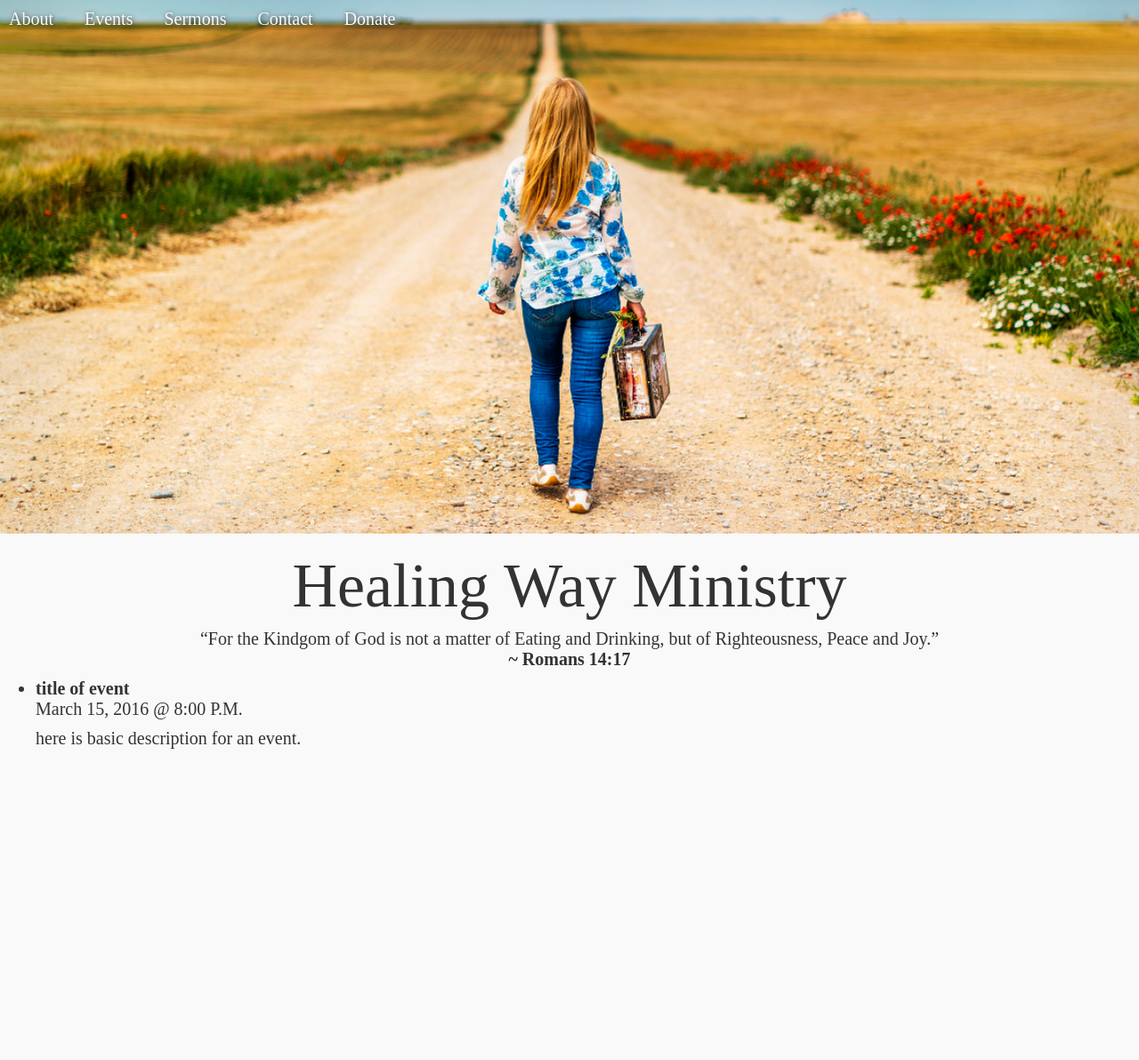
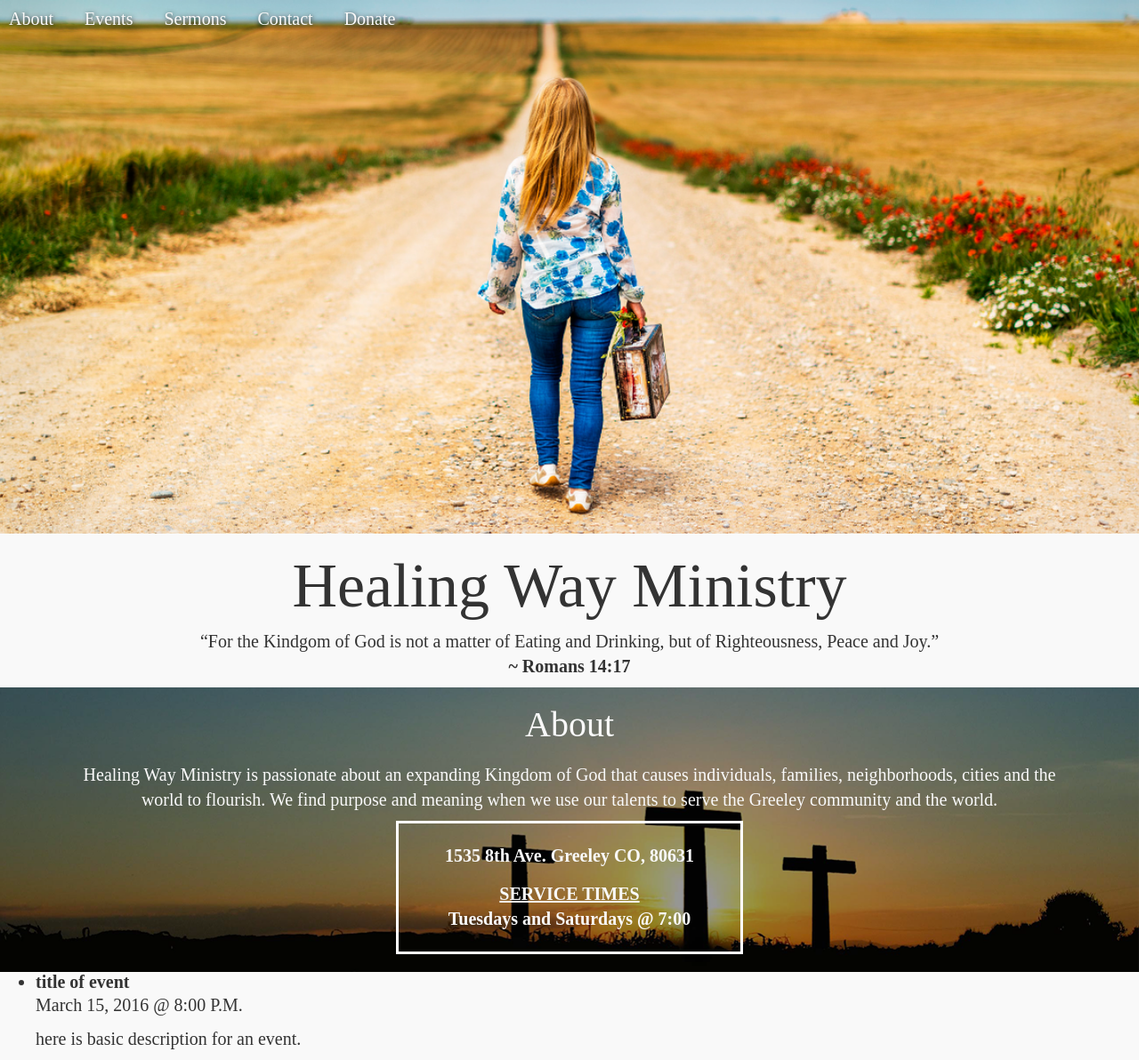
Before and after one commit to JWizerd/healing_way_ministry, a Jekyll site: the page built from index.html, in a window 1280 px wide. Shown: the whole page at 89% size. Built offline with Jekyll 4.4.1, drawn with Linux system fonts in a browser that asks for light colours; nearby versions of some CDN libraries; some web fonts are replaced; before the commit the page ends 900 px from its top, so only the background shows below that.

Commit message:
about section finished responsive

```diff
--- a/_includes/about.html
+++ b/_includes/about.html
@@ -1 +1,17 @@
-<div class="about"></div>
+<section class="about">
+  <div class="container">
+    <div class="row">
+      <article class="col-xs-12">
+        <h2>About</h2>
+        <p>Healing Way Ministry is passionate about an expanding Kingdom of God that causes individuals, families, neighborhoods, cities and the world to flourish. We find purpose and meaning when we use our talents to serve the Greeley community and the world.</p>
+        <div class="row">
+          <div class="general-info col-xs-10 col-xs-offset-1 col-sm-4 col-sm-offset-4">
+            <strong class="address">1535 8th Ave. Greeley CO, 80631</strong>
+            <strong class="services">SERVICE TIMES</strong>
+            <strong>Tuesdays and Saturdays @ 7:00</strong>
+          </div>
+        </div>
+      </article>
+    </div>
+  </div>
+</section>
--- a/assets/css/main.scss
+++ b/assets/css/main.scss
@@ -32,6 +32,20 @@ $smokey: #3e3e3e;
 body {
   font: 400 20px "Droid Serif", serif;
   background-color: $cloudy;
+}
+
+h2 {
+  font-size: 2em;
+  padding-bottom: 10px;
+}
+
+strong {
+  display: block;
+}
+
+p {
+  font-size: 1em;
+  line-height: 28px;
 }
 
 a {
@@ -74,7 +88,7 @@ HEADER
 ==================== */
 
 header {
-  background: url('../images/header.png') center 80% no-repeat;
+  background: url('../images/bg-header.png') center 80% no-repeat;
   background-size: cover;
   width: 100%;
   height: 400px;
@@ -112,14 +126,34 @@ HERO: healing way ministry title and scipture
   font-size: 3.5em;
 }
 
-.hero strong {
-  display: block;
-}
-
-
 /* ====================
 ABOUT
 ==================== */
+
+.about {
+  background: url('../images/bg-cross.png') center 80% no-repeat;
+  background-size: cover;
+  width: 100%;
+  color: $cloudy;
+  text-align: center;
+}
+
+.address {
+  margin-bottom: 20px;
+}
+
+.services {
+  text-transform: uppercase;
+  text-decoration: underline;
+  margin-bottom: 5px;
+}
+
+.general-info {
+  padding: 25px;
+  border: 3px solid #fff;
+  margin-bottom: 20px;
+}
+
 
 /* ====================
 EVENTS: upcoming events. IMPORTANT! read bootstrap docs about .row and .col css classes https://getbootstrap.com/css/#grid to understand structuring of this section. Failure to do so will break the layout!
@@ -158,6 +192,9 @@ MEDIA QUERIES
   .site-title {
     font-size: 2em;
   }
+  h2 {
+    font-size: 1.5em;
+  }
 }
 
 @media screen and (max-width: 500px) {
@@ -167,6 +204,9 @@ MEDIA QUERIES
   .site-title {
     font-size: 1.7em;
   }
+  h2 {
+    font-size: 1.2em;
+  }
   p {
     font-size: .7em;
   }
```
Also changed, not shown: assets/images/bg-cross.png (added), assets/images/bg-header.png (renamed from assets/images/header.png), 5 other files.
